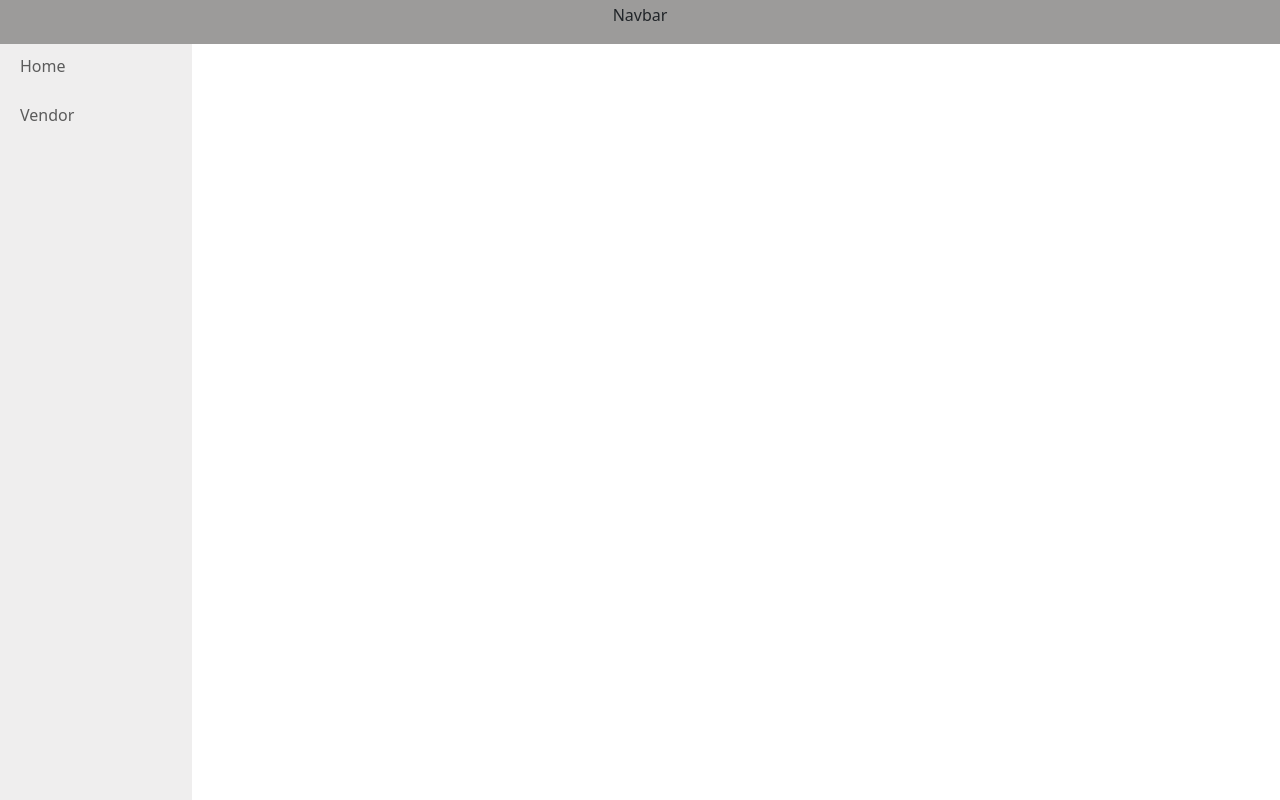
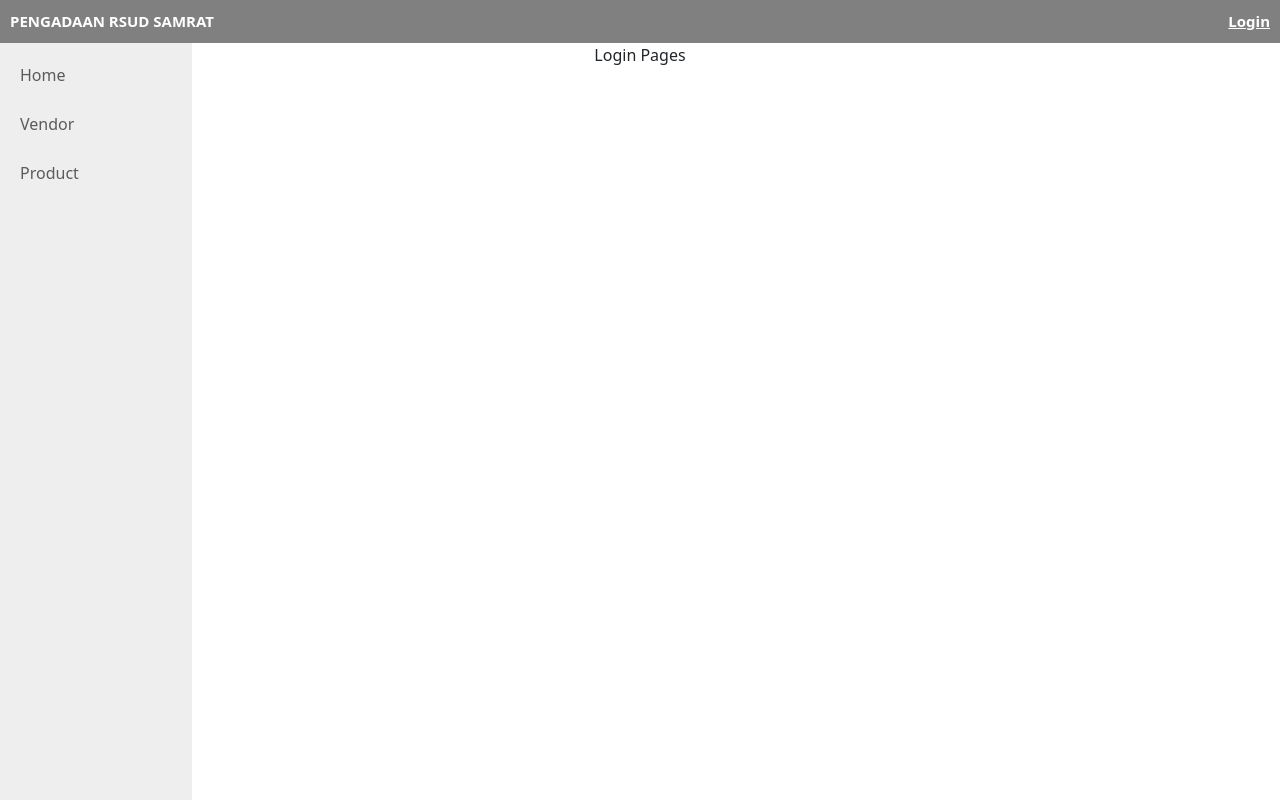
Before and after one commit to po3rdlp/FrontEndPengadaan-RsSamrat, a Vue app: page /Login in a window 1280 px wide. Before the commit this address had no page. Built offline with nearby package versions, Linux system fonts and the light colour scheme.

Commit message:
Another Change

```diff
--- a/src/components/Navigationbar.vue
+++ b/src/components/Navigationbar.vue
@@ -1,22 +1,31 @@
 <template>
-  <nav>
-    <p>Navbar</p>
+  <nav class="navbar">
+    <div class="navbar__text">PENGADAAN RSUD SAMRAT</div>
+    <RouterLink to="/Login" class="navbar__text navbar__text--right"
+      >Login</RouterLink
+    >
   </nav>
 </template>
 
 <style scoped>
-nav {
-  background-color: rgb(156, 155, 154);
-  position: sticky;
-  top: 0;
-  z-index: 999;
-  padding: 1px;
-  width: 100%;
-  text-align: center;
-  padding-top: 3px;
+/* styling untuk navigation bar */
+.navbar {
+  display: flex;
+  justify-content: space-between;
+  align-items: center;
+  background-color: gray;
+  padding: 10px;
 }
 
-.center {
-  text-align: center;
+/* styling untuk teks di dalam navigation bar */
+.navbar__text {
+  color: white;
+  font-size: 15px;
+  font-weight: bold;
+}
+
+/* styling khusus untuk teks di sebelah kanan */
+.navbar__text--right {
+  margin-left: auto;
 }
 </style>
--- a/src/components/SideNavigationbar.vue
+++ b/src/components/SideNavigationbar.vue
@@ -13,6 +13,9 @@ export default {
         </div>
         <div>
           <router-link to="/vendorInput" class="nav-link">Vendor</router-link>
+        </div>
+        <div>
+          <router-link to="/product" class="nav-link">Product</router-link>
         </div>
       </div>
     </nav>
@@ -31,6 +34,7 @@ nav {
   position: fixed;
   background-color: rgb(239, 238, 238);
   z-index: 1;
+  padding-top: 10px;
 }
 
 .nav-link {
--- /dev/null
+++ b/src/components/auth/Login.vue
@@ -0,0 +1,11 @@
+<script>
+export default {
+  name: "Login",
+};
+</script>
+
+<template>
+  <div>
+    <p>Login Pages</p>
+  </div>
+</template>
--- /dev/null
+++ b/src/views/Productpages.vue
@@ -0,0 +1,11 @@
+<script>
+export default {
+  name: "Productpages",
+};
+</script>
+
+<template>
+  <div>
+    <p>Product pages</p>
+  </div>
+</template>
```
Also changed, not shown: src/router/index.js (+10 -0 lines).
